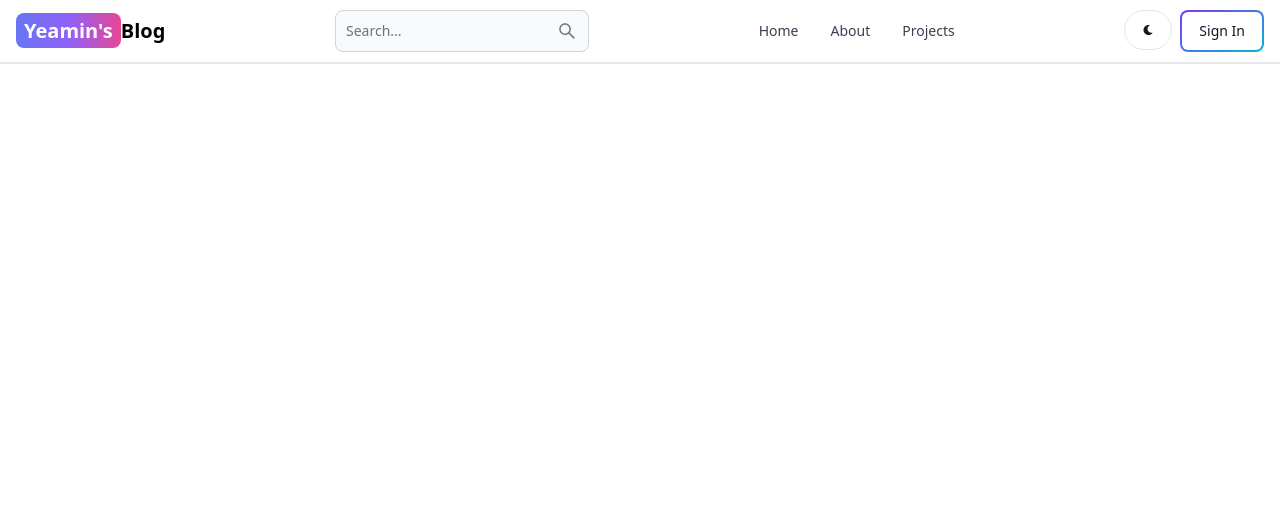
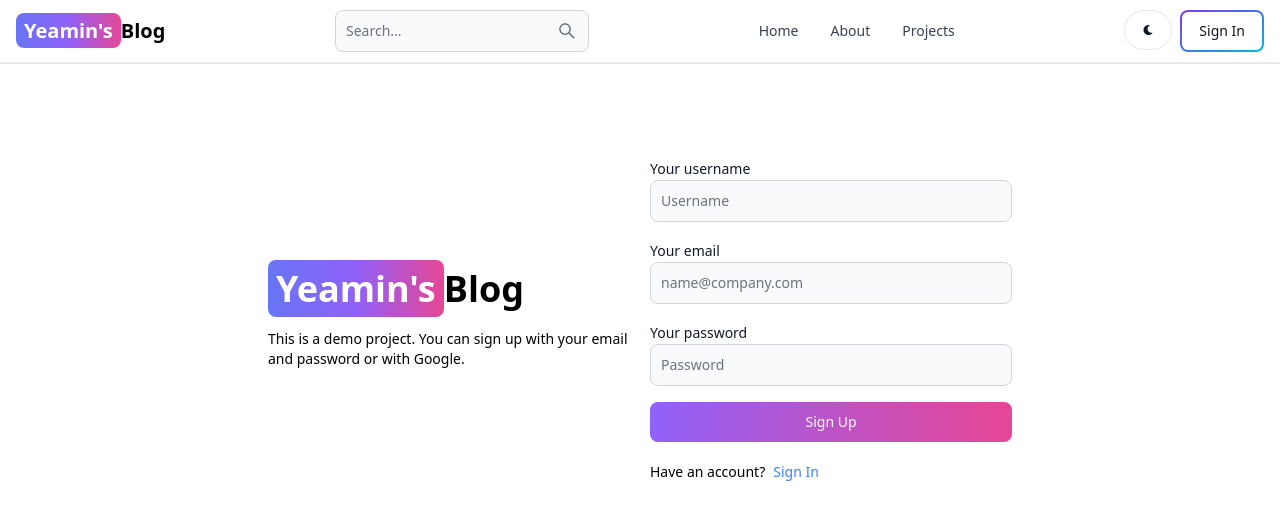
Before and after one commit to SheikhULAB/mern-blog, a React (Vite) app in the folder client/: page /sign-up in a window 1280 px wide. Shown: the top 520 px of the page. Built offline with nearby package versions, Linux system fonts and the light colour scheme.

Commit message:
signup page ui design

```diff
--- a/client/src/pages/SignUp.jsx
+++ b/client/src/pages/SignUp.jsx
@@ -1,11 +1,51 @@
-import React from 'react';
+import { Button, Label, TextInput } from 'flowbite-react';
+import { Link } from 'react-router-dom';
 
-const SignUp = () => {
-    return (
-        <div>
+export default function SignUp() {
+  return (
+    <div className='min-h-screen mt-20'>
+      <div className='flex p-3 max-w-3xl mx-auto flex-col md:flex-row md:items-center gap-5'>
+        {/* left */}
+        <div className='flex-1'>
+          <Link to='/' className='font-bold dark:text-white text-4xl'>
+            <span className='px-2 py-1 bg-gradient-to-r from-indigo-500 via-purple-500 to-pink-500 rounded-lg text-white'>
+              Yeamin's
+            </span>
+            Blog
+          </Link>
+          <p className='text-sm mt-5'>
+            This is a demo project. You can sign up with your email and password
+            or with Google.
+          </p>
+        </div>
+        {/* right */}
 
+        <div className='flex-1'>
+          <form className='flex flex-col gap-4'>
+            <div>
+              <Label value='Your username' />
+              <TextInput type='text' placeholder='Username' id='username' />
+            </div>
+            <div>
+              <Label value='Your email' />
+              <TextInput type='text' placeholder='name@company.com' id='email' />
+            </div>
+            <div>
+              <Label value='Your password' />
+              <TextInput type='text' placeholder='Password' id='password' />
+            </div>
+            <Button gradientDuoTone='purpleToPink' type='submit'>
+              Sign Up
+            </Button>
+          </form>
+          <div className="flex gap-2 text-sm mt-5">
+            <span>Have an account?</span>
+            <Link to='/sign-in' className='text-blue-500'>
+              Sign In
+            </Link>
+          </div>
         </div>
-    );
-};
-
-export default SignUp;
+      </div>
+    </div>
+  );
+}
```
